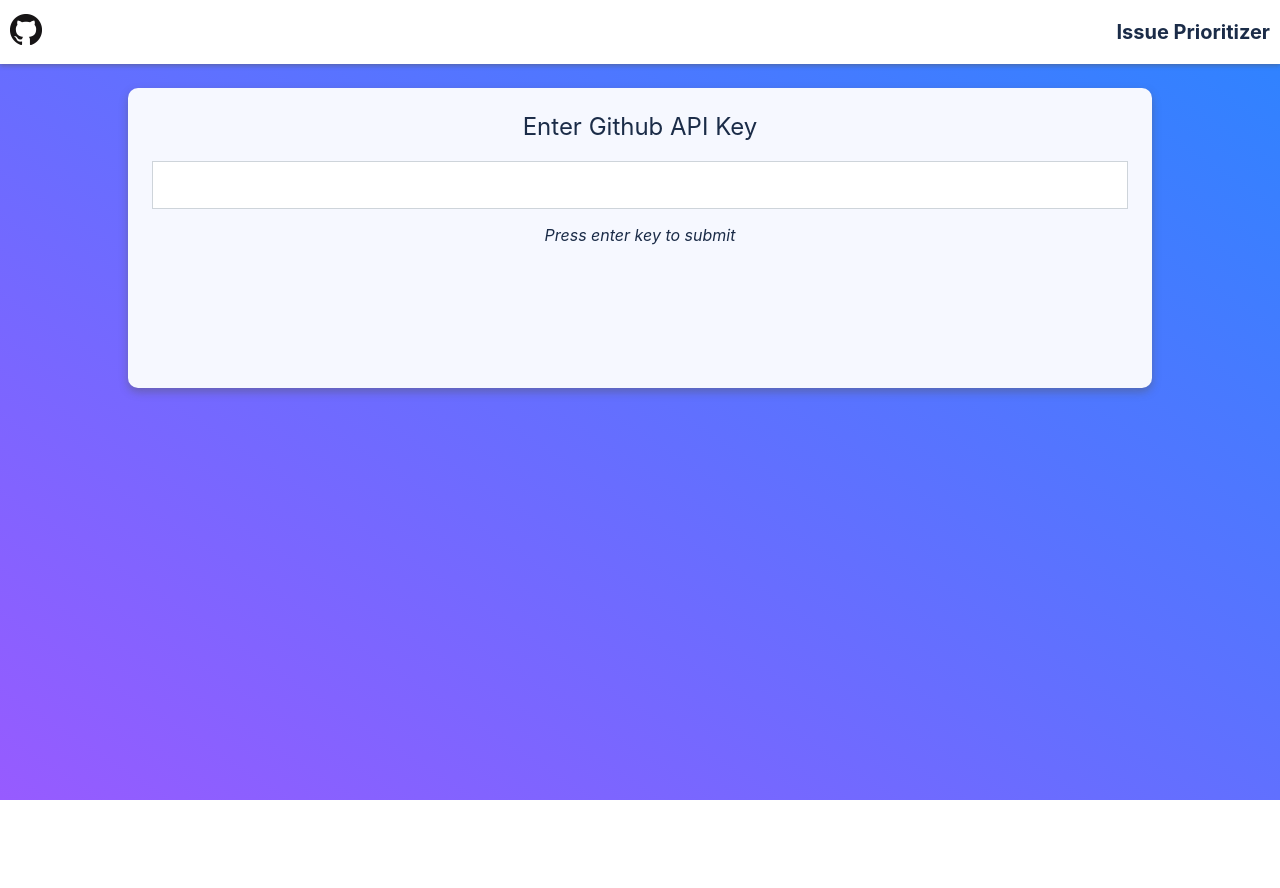
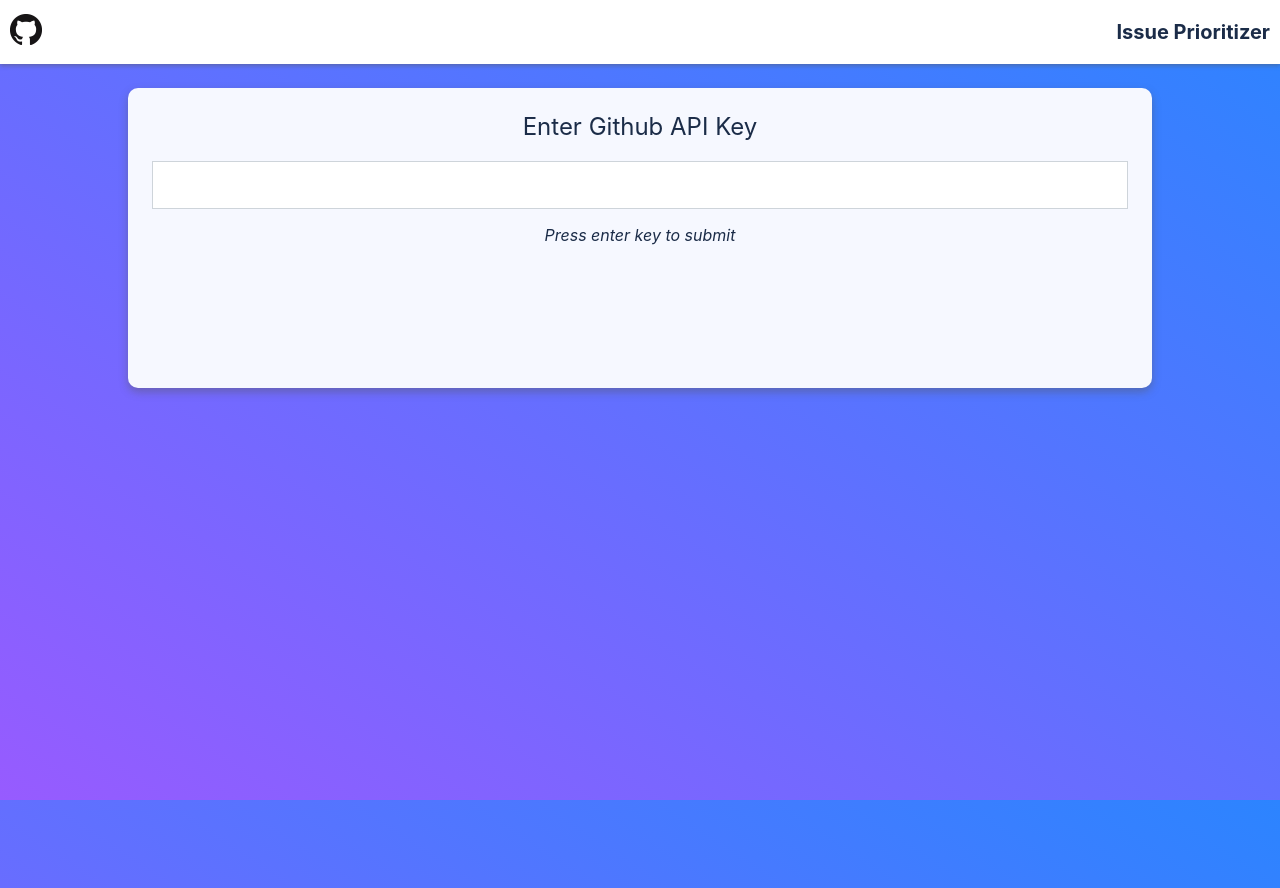
Before and after one commit to jbailey4/issue-prioritizer, a React (Create React App) app: page / in a window 1280 px wide. Before the commit the page ends 800 px from the top, so only its background shows below. Built offline with nearby package versions, Linux system fonts and the light colour scheme.

Commit message:
fix right split panel height not taking full screen height

```diff
--- a/src/App.module.scss
+++ b/src/App.module.scss
@@ -4,7 +4,8 @@
 
   .splitScreenRightPanel {
     width: 33%;
-    max-width: 300px;
+    max-width: 350px;
+    height: 100%;
     overflow: scroll;
     background: #fff;
   }
--- a/src/components/ReposList/index.jsx
+++ b/src/components/ReposList/index.jsx
@@ -5,6 +5,12 @@ import { fetchRepos } from '../../api'
 
 import styles from './repos-list.module.scss'
 
+/*
+  Lists the Repos for the currently logged in user.
+
+  The `didSelectRepo` prop action will be called each
+  time a repo selection is made.
+ */
 const ReposList = ({ didSelectRepo = () => {} }) => {
   const userRepos = useSelector((state) => state.repos)
   const user = useSelector((state) => state.user)
--- a/src/index.scss
+++ b/src/index.scss
@@ -4,6 +4,13 @@
 ::after,
 ::before {
   box-sizing: border-box;
+}
+
+body,
+html,
+#root,
+main {
+  height: 100%;
 }
 
 body {
```
